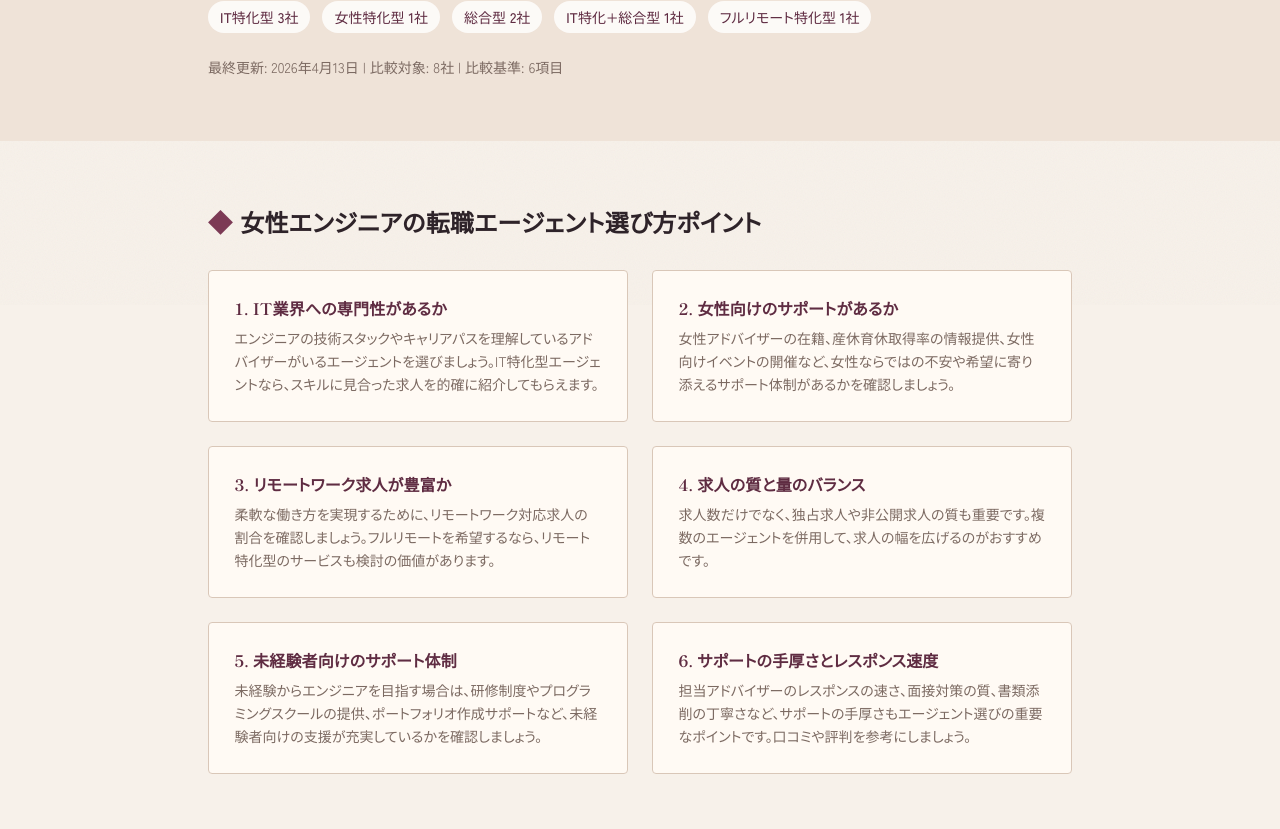
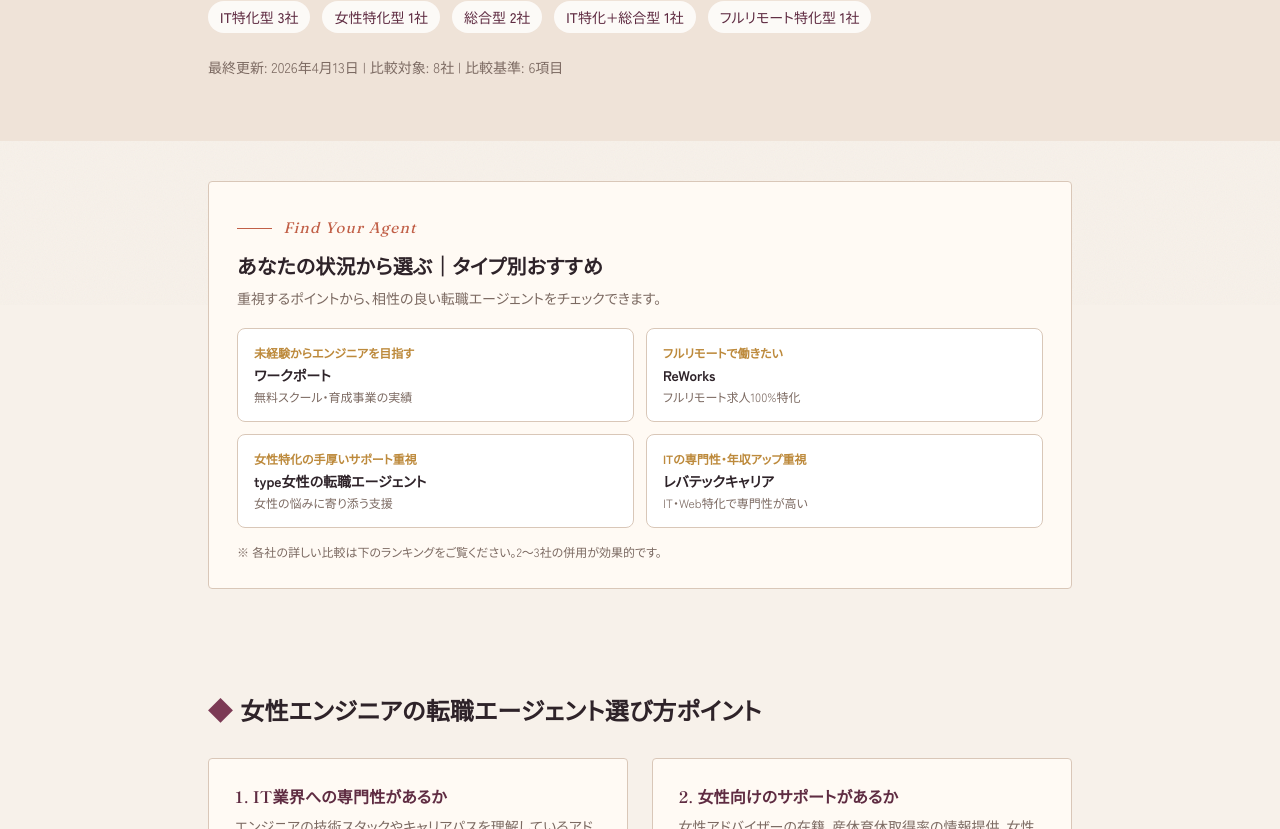
Before and after one commit to webmaster0818/women-engineer-navi, a Next.js app: page /ranking in a window 1280 px wide. Shown: the part 495-1324 px from the top of the page. Built offline with nearby package versions, Linux system fonts and the light colour scheme.

Commit message:
④ranking目的別入口ナビ(CV導線+reviews内部リンク)。sitemap更新

```diff
--- a/app/ranking/page.tsx
+++ b/app/ranking/page.tsx
@@ -583,6 +583,38 @@
           <p className="mt-6 text-sm text-text-light">
             最終更新: 2026年4月13日 | 比較対象: 8社 | 比較基準: 6項目
           </p>
+        </div>
+      </section>
+
+      {/* 目的・状況別の入口ナビ（CVR導線） */}
+      <section className="py-10">
+        <div className="max-w-4xl mx-auto px-4">
+          <div className="rounded-sm border border-border bg-[#fffaf4] p-5 md:p-7">
+            <p className="eyebrow">Find Your Agent</p>
+            <h2 className="mt-3 text-lg md:text-xl text-text">
+              あなたの状況から選ぶ｜タイプ別おすすめ
+            </h2>
+            <p className="mt-2 text-sm text-text-light">
+              重視するポイントから、相性の良い転職エージェントをチェックできます。
+            </p>
+            <div className="mt-5 grid grid-cols-1 md:grid-cols-2 gap-3">
+              {[
+                { q: "未経験からエンジニアを目指す", a: "ワークポート", href: "/reviews/workport/", d: "無料スクール・育成事業の実績" },
+                { q: "フルリモートで働きたい", a: "ReWorks", href: "/reviews/reworks/", d: "フルリモート求人100%特化" },
+                { q: "女性特化の手厚いサポート重視", a: "type女性の転職エージェント", href: "/reviews/type-woman/", d: "女性の悩みに寄り添う支援" },
+                { q: "ITの専門性・年収アップ重視", a: "レバテックキャリア", href: "/reviews/levtech/", d: "IT・Web特化で専門性が高い" },
+              ].map((c) => (
+                <Link key={c.href} href={c.href} className="block rounded-lg border border-border bg-white p-4 hover:border-primary transition-colors group">
+                  <p className="text-xs font-bold text-secondary">{c.q}</p>
+                  <p className="mt-1 text-sm font-bold text-text group-hover:text-primary">{c.a}</p>
+                  <p className="mt-1 text-xs text-text-light">{c.d}</p>
+                </Link>
+              ))}
+            </div>
+            <p className="mt-4 text-xs text-text-light">
+              ※ 各社の詳しい比較は下のランキングをご覧ください。2〜3社の併用が効果的です。
+            </p>
+          </div>
         </div>
       </section>
 
```
Also changed, not shown: 1 other file (tests, documents, lock files or other folders).
